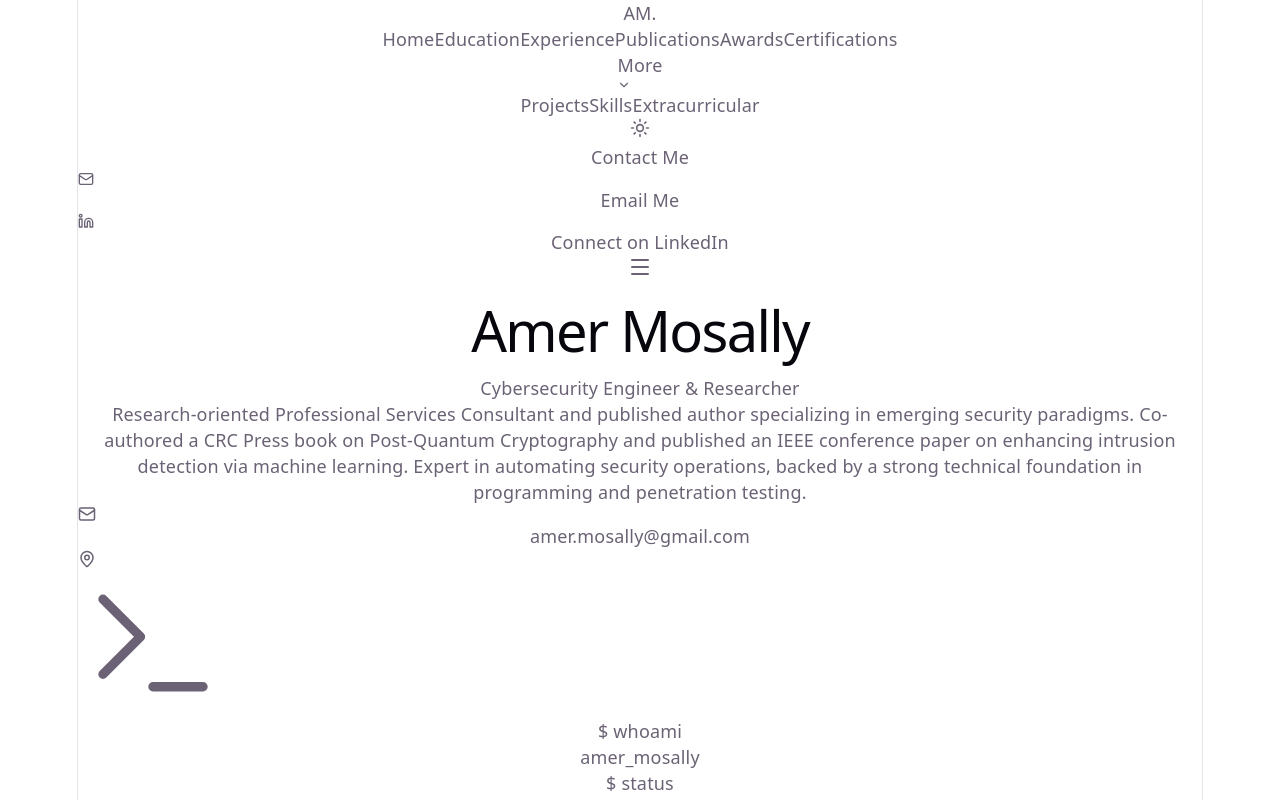
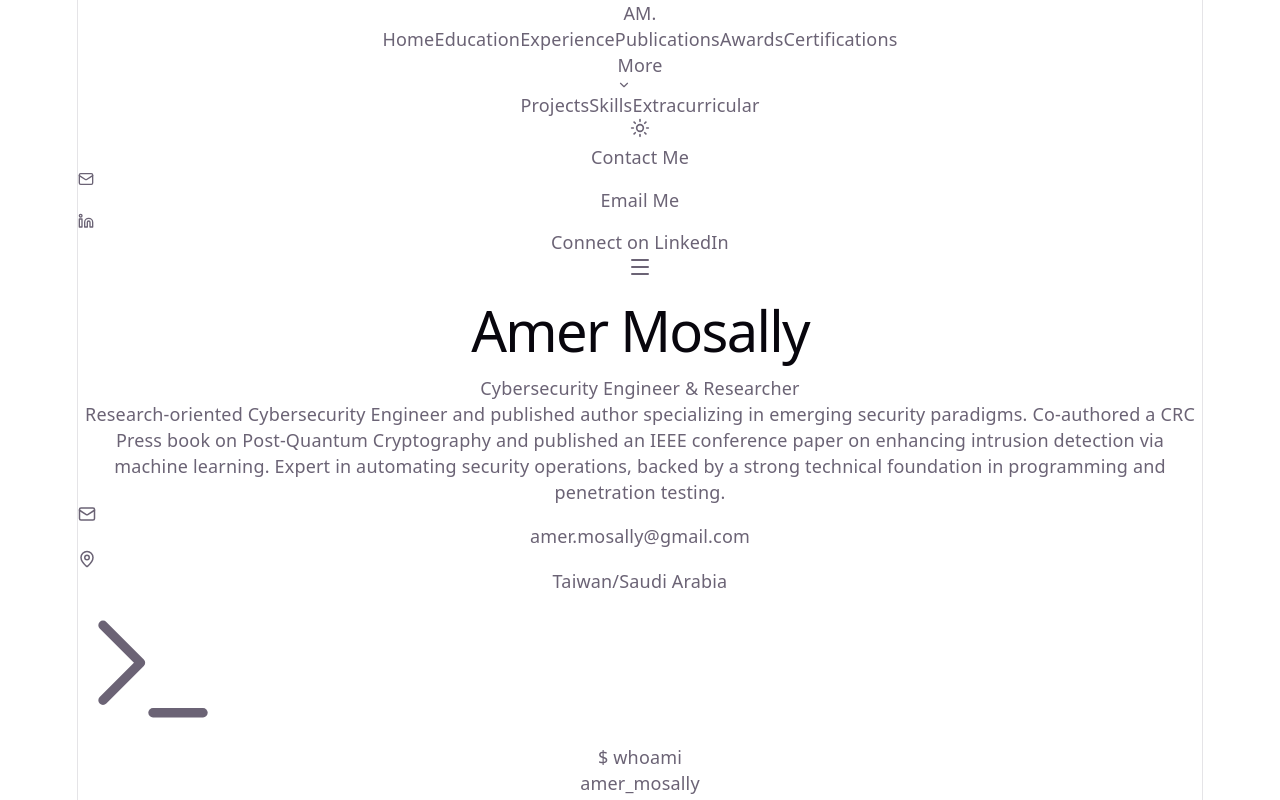
Before and after one commit to Amer-Mosally/Amer-Mosally.github.io, a React (Vite) app: page / in a window 1280 px wide. Shown: the top 800 px of the page. Built offline with nearby package versions, Linux system fonts and the light colour scheme.

Commit message:
Update App.jsx

```diff
--- a/src/App.jsx
+++ b/src/App.jsx
@@ -30,7 +30,7 @@ const DATA = {
     phone: "+966590520182",
     linkedin: "https://www.linkedin.com/in/amer-mosally/",
     nationality: "Taiwanese",
-    summary: "Research-oriented Professional Services Consultant and published author specializing in emerging security paradigms. Co-authored a CRC Press book on Post-Quantum Cryptography and published an IEEE conference paper on enhancing intrusion detection via machine learning. Expert in automating security operations, backed by a strong technical foundation in programming and penetration testing."
+    summary: "Research-oriented Cybersecurity Engineer and published author specializing in emerging security paradigms. Co-authored a CRC Press book on Post-Quantum Cryptography and published an IEEE conference paper on enhancing intrusion detection via machine learning. Expert in automating security operations, backed by a strong technical foundation in programming and penetration testing."
   },
   education: [
     {
@@ -429,7 +429,7 @@ export default function App() {
                 </a>
                 <div className="flex items-center space-x-2 text-slate-600 dark:text-slate-300 bg-white dark:bg-slate-900 px-4 py-2 rounded-lg border border-slate-200 dark:border-slate-800 shadow-sm transition-colors duration-300">
                   <MapPin size={18} />
-                  {/* <span>Taipei, Taiwan</span> */}
+                  <span>Taiwan/Saudi Arabia</span>
                 </div>
               </div>
             </div>
```
